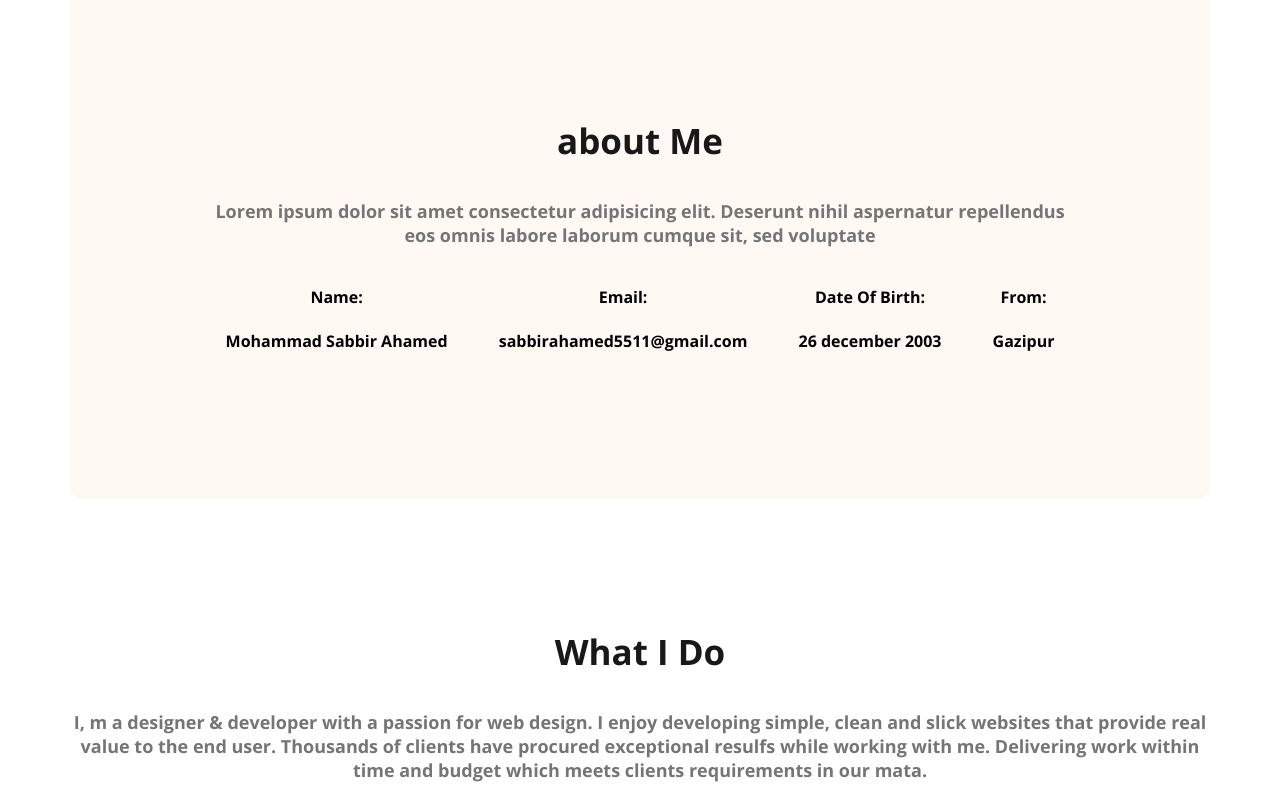
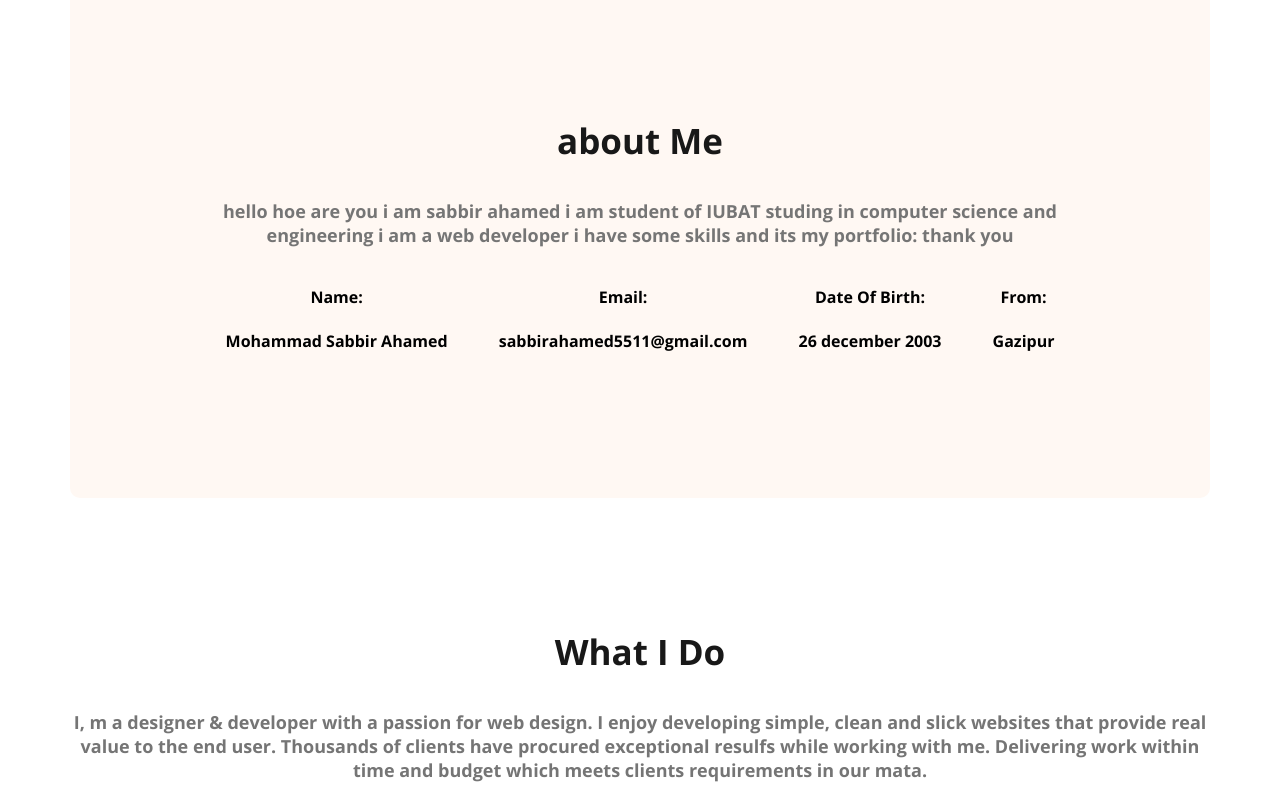
Before and after one commit to sabbiraa1144/newhtml, a plain HTML site: page index.html in a window 1280 px wide. Shown: the part 890-1690 px from the top of the page. Drawn offline with nearby package versions, Linux system fonts and the light colour scheme.

Commit message:
data add

```diff
--- a/index.html
+++ b/index.html
@@ -38,8 +38,8 @@
         <section class="about">
             <h3 class="section-title">about Me</h3>
             <p class="section-description">
-               Lorem ipsum dolor sit amet consectetur adipisicing elit. Deserunt nihil aspernatur repellendus eos omnis labore laborum cumque sit, sed voluptate
-
+              hello hoe are you i am sabbir ahamed i am student of IUBAT studing in computer science and engineering
+              i am a web developer i have some skills and its my portfolio: thank you
             </p>
             <div class="about-info-container">
                 <!-- .about-info*4>h4.info-title+p.info-description -->
```
